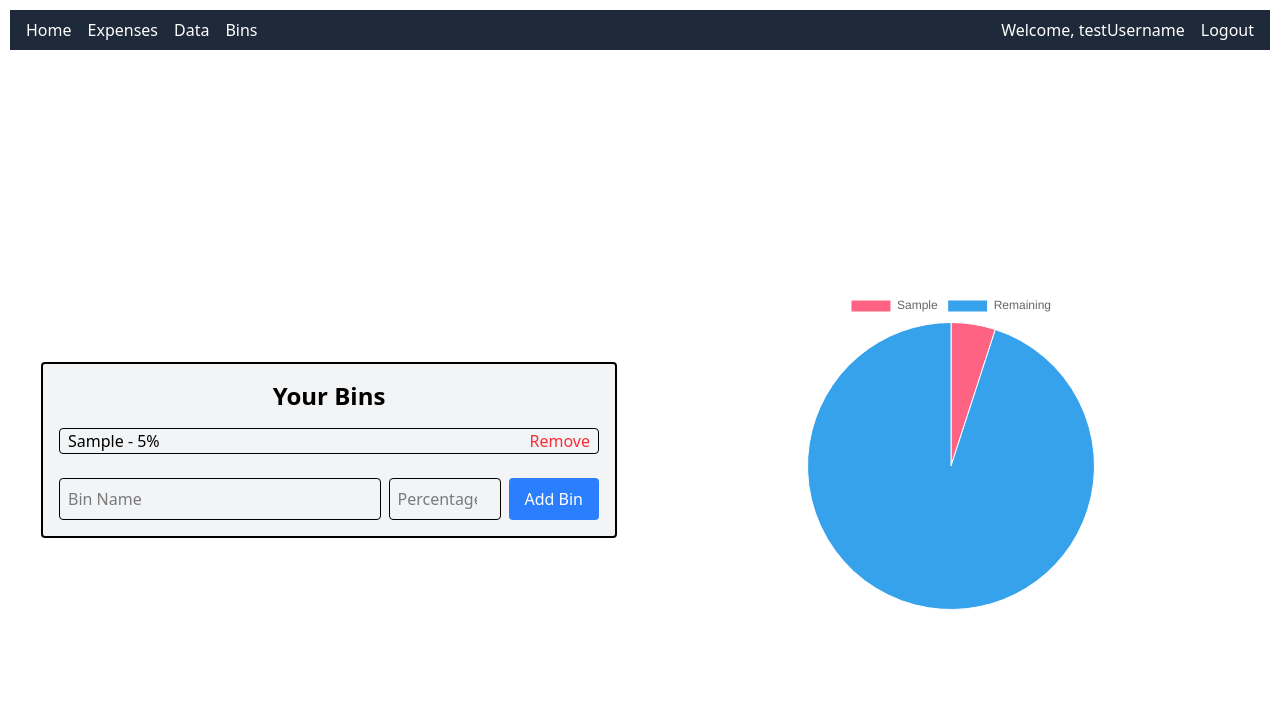
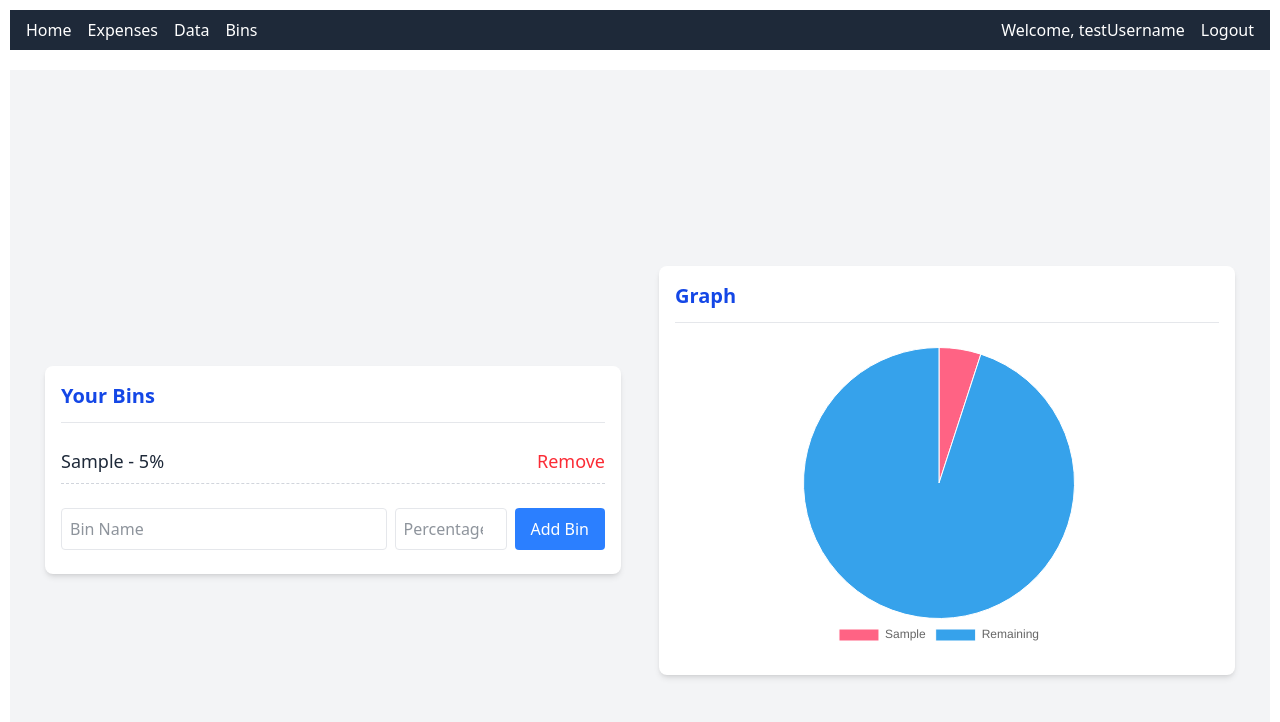
Before and after one commit to kim4jc/budget-app, a React (Vite) app in the folder client/: page /spending in a window 1280 px wide. Both pictures are taken after typing "Sample", "5" into the empty fields and a click on the button "Add Bin". Shown: the top 722 px of the page. Built offline with nearby package versions, Linux system fonts and the light colour scheme.

Commit message:
Add Visual changes to bin page

```diff
--- a/client/src/pages/spending/spending.jsx
+++ b/client/src/pages/spending/spending.jsx
@@ -70,7 +70,12 @@ export default function BinsPage() {
     };
 
     const options = {
+        responsive: true,
         plugins: {
+            legend: {
+                desiplay: true,
+                position: 'bottom',
+            },
             tooltip: {
                 callbacks: {
                     label: function(context) {
@@ -84,15 +89,15 @@ export default function BinsPage() {
     }
 
     return (
-        <div className="h-screen w-full flex flex-col md:flex-row p-4 gap-4">
+        <div className="min-h-screen p-4 flex font-sans bg-gray-100 text-gray-800 mt-5">
           {/*Bin display and management*/}
-            <div className="flex-1 max-w-xl w-full m-auto border-2 p-4 rounded bg-gray-100 flex flex-col">
-                <h1 className="text-2xl font-bold mb-4 text-center">Your Bins</h1>
+            <div className="flex-1/2 max-w-xl w-full m-auto p-4 flex flex-col bg-white rounded-lg shadow-md">
+                <h1 className="text-xl font-semibold text-blue-700 pb-3 mb-4 text-left border-b border-gray-200">Your Bins</h1>
                 <ul className="flex-1 mb-4 space-y-2">
                     {bins.map((bin, idx) => (
                         <li key={idx}
                             className={`flex justify-between mb-2 ${bins.length > 0 ?
-                            'border pd-2 px-2 rounded' : ''}`
+                            'border-b border-dashed border-gray-300 py-2 text-lg' : ''}`
                         }>
                             <span>{bin.name} - {bin.percentage}%</span>
                             <button
@@ -103,12 +108,12 @@ export default function BinsPage() {
                         </li>
                     ))}
                 </ul>
-                <div className="flex flex-wrap gap-2">
+                <div className="flex flex-wrap gap-2 pb-2">
                     <input
                         value={binName}
                         onChange={e => setBinName(e.target.value)}
                         placeholder="Bin Name"
-                        className="border p-2 rounded flex-1"
+                        className="border border-gray-200 p-2 rounded min-w-0 flex-grow"
                         maxLength={20}
                     />
                     <input
@@ -116,7 +121,7 @@ export default function BinsPage() {
                         onChange={e => setPercentage(e.target.value)}
                         placeholder="Percentage"
                         type="number"
-                        className="border p-2 rounded w-28"
+                        className="border border-gray-200 p-2 rounded w-28"
                     />
                     <button
                         onClick={handleAddBin}
@@ -127,9 +132,10 @@ export default function BinsPage() {
             </div>
 
             {/* pie chart */}
-            <div className="flex-1 max-w-xl w-full m-auto p-4 rounded flex items-center justify-center">
+            <div className="flex-1/3 max-w-xl w-full m-auto p-4 rounded flex flex-col bg-white rounded-lg shadow-md">
+                <h1 className="text-xl font-semibold text-blue-700 pb-3 mb-4 text-left border-b border-gray-200">Graph</h1>
                 {bins.length > 0 ? (
-                    <div className="w-80 h-80">
+                    <div className="w-80 h-80 mx-auto py-2">
                       <Pie data={data} options={options}/>
                     </div>
                 ) : (
```
